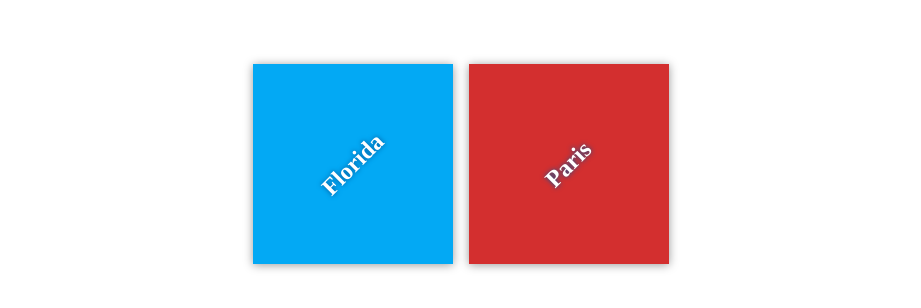
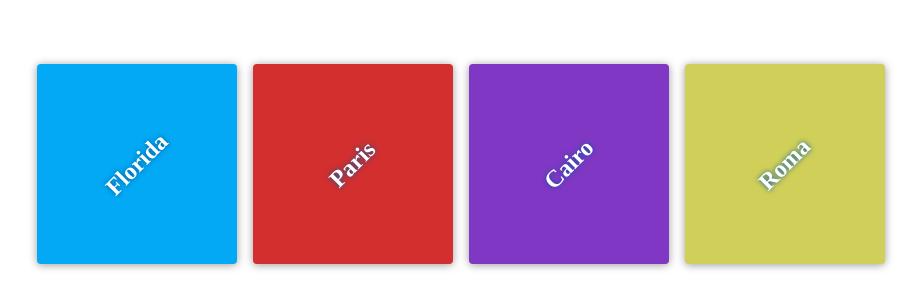
Before and after one commit to Asmaamohamed-oss/Travel-plans, a plain HTML site: page index.html in a window 1280 px wide. Shown: the part 236-544 px from the top of the page, without its empty margins (179-1100 px from the left). Drawn offline with Linux system fonts and the light colour scheme.

Commit message:
adding new cities

```diff
--- a/css/app.css
+++ b/css/app.css
@@ -38,15 +38,16 @@ body {
     justify-content: center;
     align-items: center;
     text-align: center;
+    border-radius: 4px;
 }
 
 .destination:hover h2{
-    transform: rotate(0);
+    transform: rotate(0deg);
 }
 h2 {
     margin: 0;
     transform: rotate(-45deg);
-    transition: transform 0.2s;
+    transition: transform 0.5s;
     text-shadow: 0 0 5px #01579b;
 }
 
@@ -56,4 +57,13 @@ h2 {
 
 #paris {
     background-color: #d32f2f;
+
 }
+
+#cairo {
+    background-color: rgb(128, 55, 196);
+}
+
+#roma{
+    background-color: rgb(207, 207, 89);
+}
--- a/index.html
+++ b/index.html
@@ -17,6 +17,14 @@
             <div class="destination" id="paris">
                 <h2>Paris</h2>
             </div>
+
+            <div class="destination" id="cairo">
+                <h2>Cairo</h2>
+            </div>
+
+            <div class="destination" id="roma">
+                <h2>Roma</h2>
+            </div>
         </div>
     </div>
 
```
